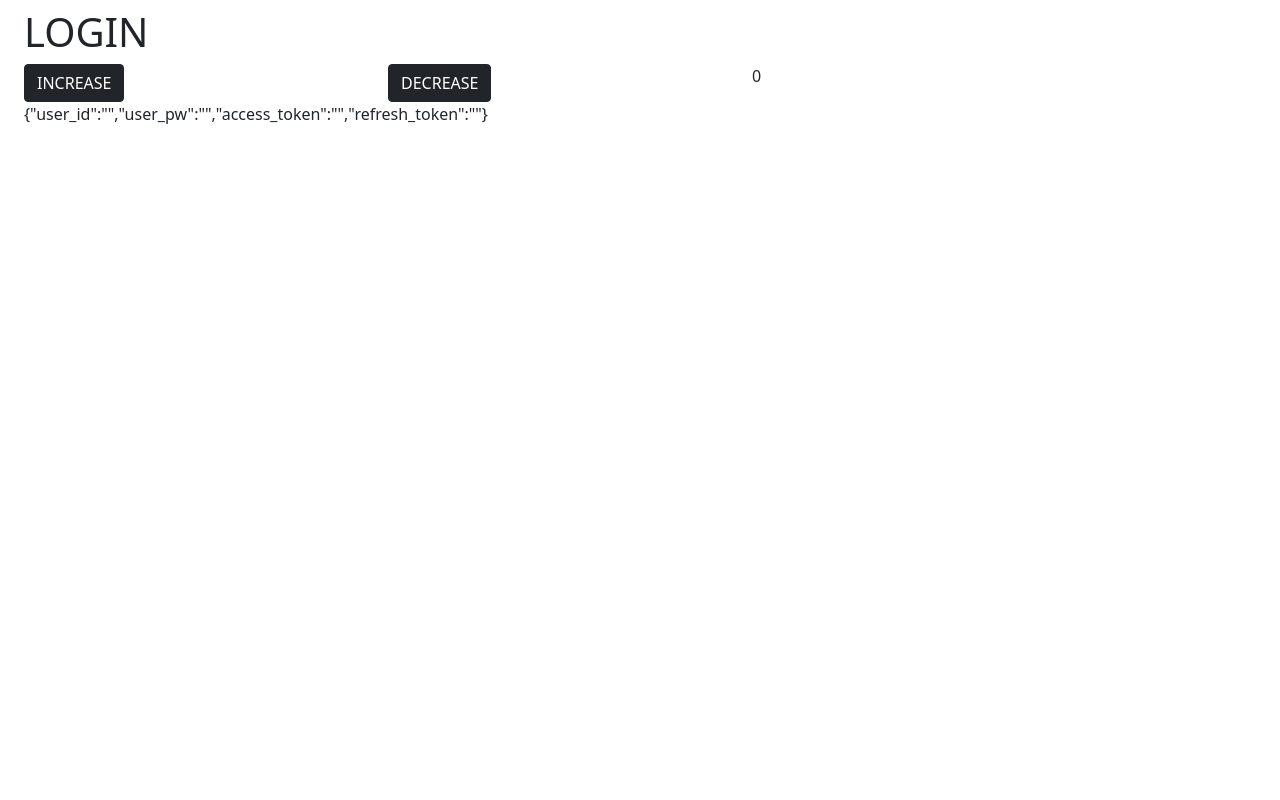
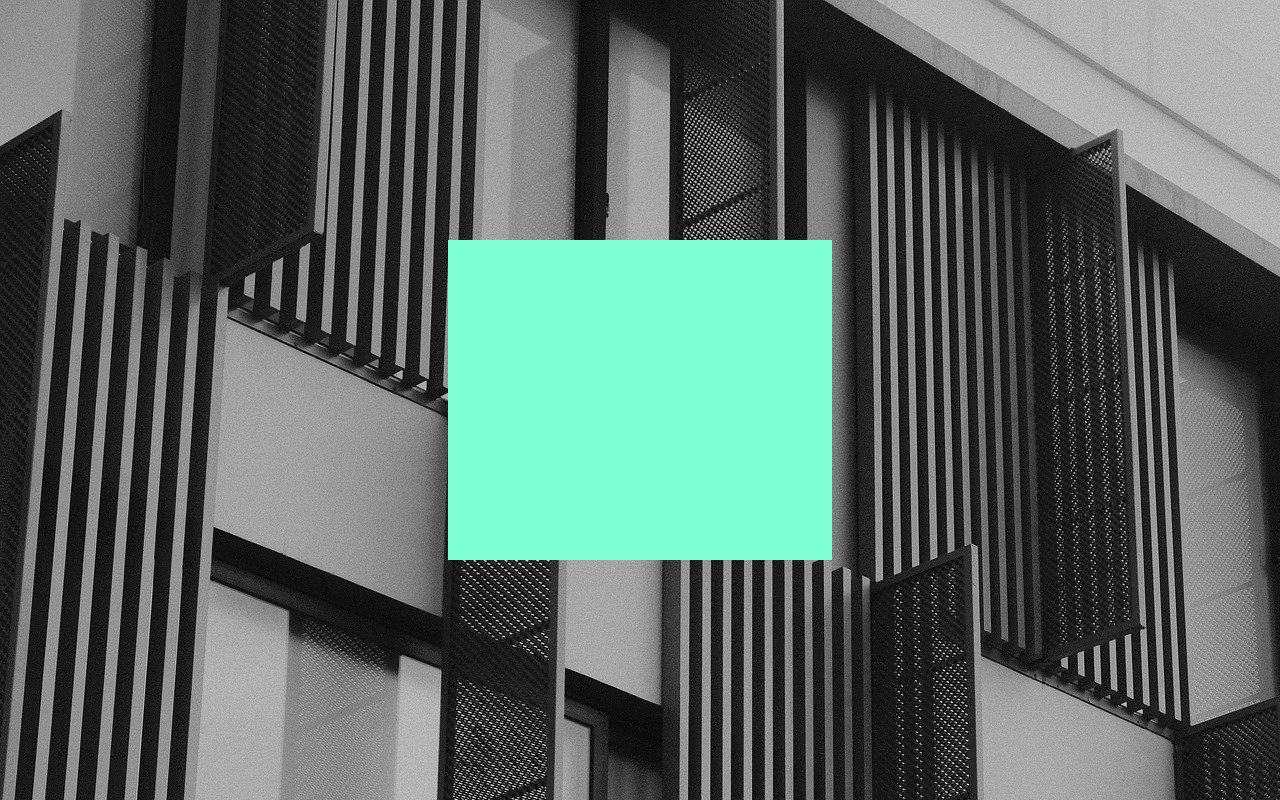
Before and after one commit to PenguinCard/app, a React app: page /login in a window 1280 px wide. Built offline with nearby package versions, Linux system fonts and the light colour scheme.

Commit message:
loginform 구현 진행

```diff
--- a/package.json
+++ b/package.json
@@ -24,7 +24,7 @@
     "@popperjs/core": "^2.11.4",
     "@reduxjs/toolkit": "^1.8.1",
     "@types/axios": "^0.14.0",
-    "@types/react-dom": "^17.0.14",
+    "@types/react-dom": "^18.0.0",
     "bootstrap": "^5.1.3",
     "bootstrap-icons": "^1.8.1",
     "react": "^18.0.0",
--- a/src/App.tsx
+++ b/src/App.tsx
@@ -7,7 +7,10 @@ import { useSelector, useDispatch } from 'react-redux';
 import { increment, decrement } from './redux/reducer/counter';
 
 import Navbar from './components/Navbar'
-import { useState } from "react";
+import LoginForm from './components/LoginForm'
+import { useState, useEffect } from "react";
+
+import './css/App.css'
 
 interface User {
     user_id: string,
@@ -22,31 +25,30 @@ function App () {
     const dispatch = useDispatch()
     const navigate = useNavigate();
 
-    const count = useSelector<RootState>(state => state.counter.value);
+    const count = useSelector<RootState>(state => state.counter.value) as number;
     const user = useSelector<RootState>(state => state.user) as User
 
-    if(user?.user_id) navigate("/")
-    else navigate("/login")
+    useEffect(() => {
+        if (!user || !user.access_token){ navigate("/login") }
+        },[user.access_token])
 
     return (
         <div className="vh-100">
-            {user?.user_id &&
+            {user?.access_token &&
                 <div className="row pb-5">
                     <div className="col">
                         <Navbar/>
                     </div>
                 </div>
             }
-            <div className="row container pt-2">
             <Routes>
-                    <Route path="/login" element={<h1>LOGIN</h1>}/>
+                <Route path="/login" element={<LoginForm />}/>
                 <Route path="/home" element={<h1>HOME</h1>}/>
                 <Route path="dropdown">
                     <Route path="action" element={<h1>action</h1>}/>
                 </Route>
-                    <Route path="/" element={<h1>test</h1>}/>
-                    <Route element={<h1>NotFound</h1>}/>
-                </Routes>
+                <Route path="/" element={
+                    <div className="row container pt-2">
                         <div className="col">
                             <button type="button" className="btn btn-dark" onClick={() => dispatch(increment())}>INCREASE</button>
                         </div>
@@ -54,12 +56,14 @@ function App () {
                             <button type="button" className="btn btn-dark" onClick={() => dispatch(decrement())}>DECREASE</button>
                         </div>
                         <div className="col">
-                    { count }
+                            {count}
                         </div>
                         <div>
                             { JSON.stringify(user) }
                         </div>
                     </div>
+                }/>
+            </Routes>
         </div>
     )
 }
--- /dev/null
+++ b/src/components/LoginForm.tsx
@@ -0,0 +1,13 @@
+import * as React from 'react';
+
+function LoginForm() {
+    return (
+        <div className="loginBackGround">
+            <div className="loginFormStyle">
+
+            </div>
+        </div>
+    )
+}
+
+export default LoginForm
--- /dev/null
+++ b/src/css/App.css
@@ -0,0 +1,18 @@
+.loginBackGround {
+    background-image: url("../img/building.jpg");
+    width: 100%;
+    height: 100%;
+    display: flex;
+    justify-content: center;
+    align-items: center;
+}
+
+.loginFormStyle {
+    vertical-align: middle;
+    min-width: 300px;
+    min-height: 200px;
+    width: 30%;
+    height: 40%;
+    background: aquamarine;
+    z-index: 9999;
+}
```
Also changed, not shown: src/img/building.jpg (added), 2 other files (tests, documents, lock files or other folders). Lines whose indentation alone changed are shown as unchanged.
